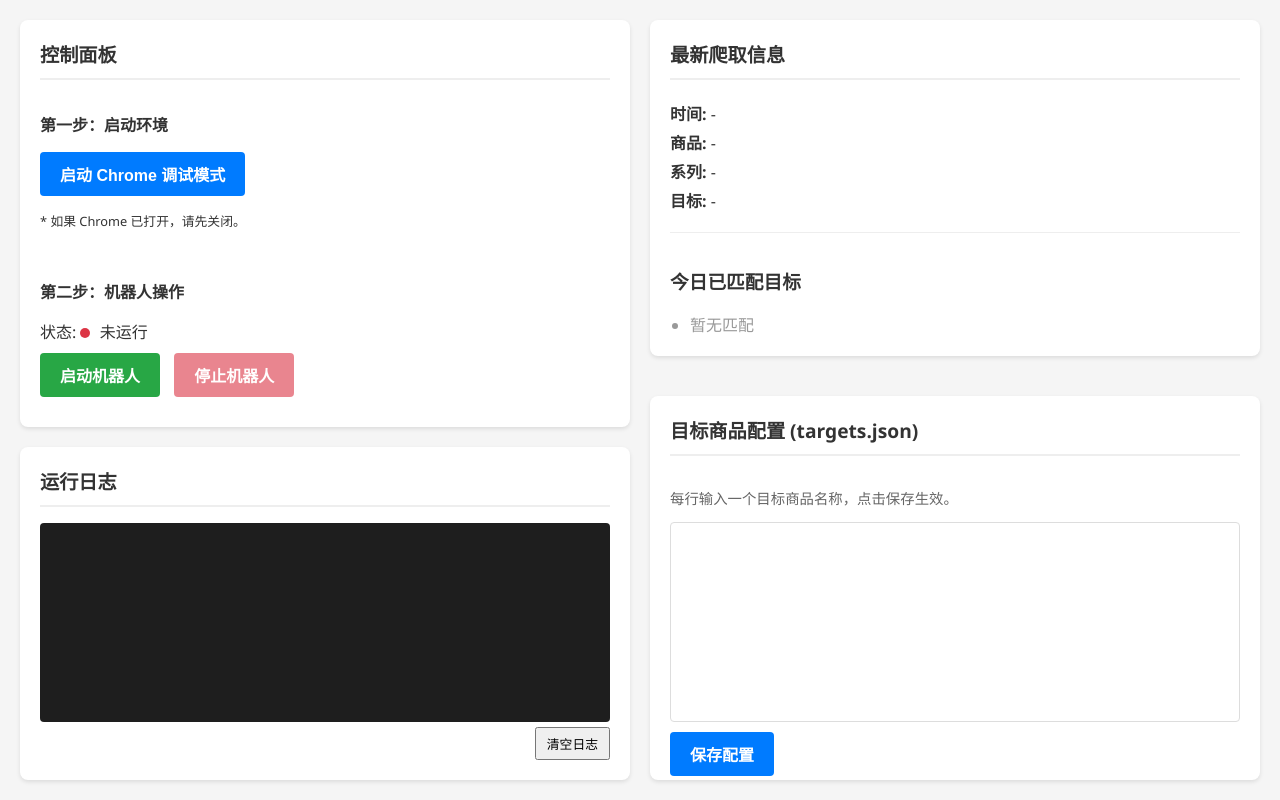
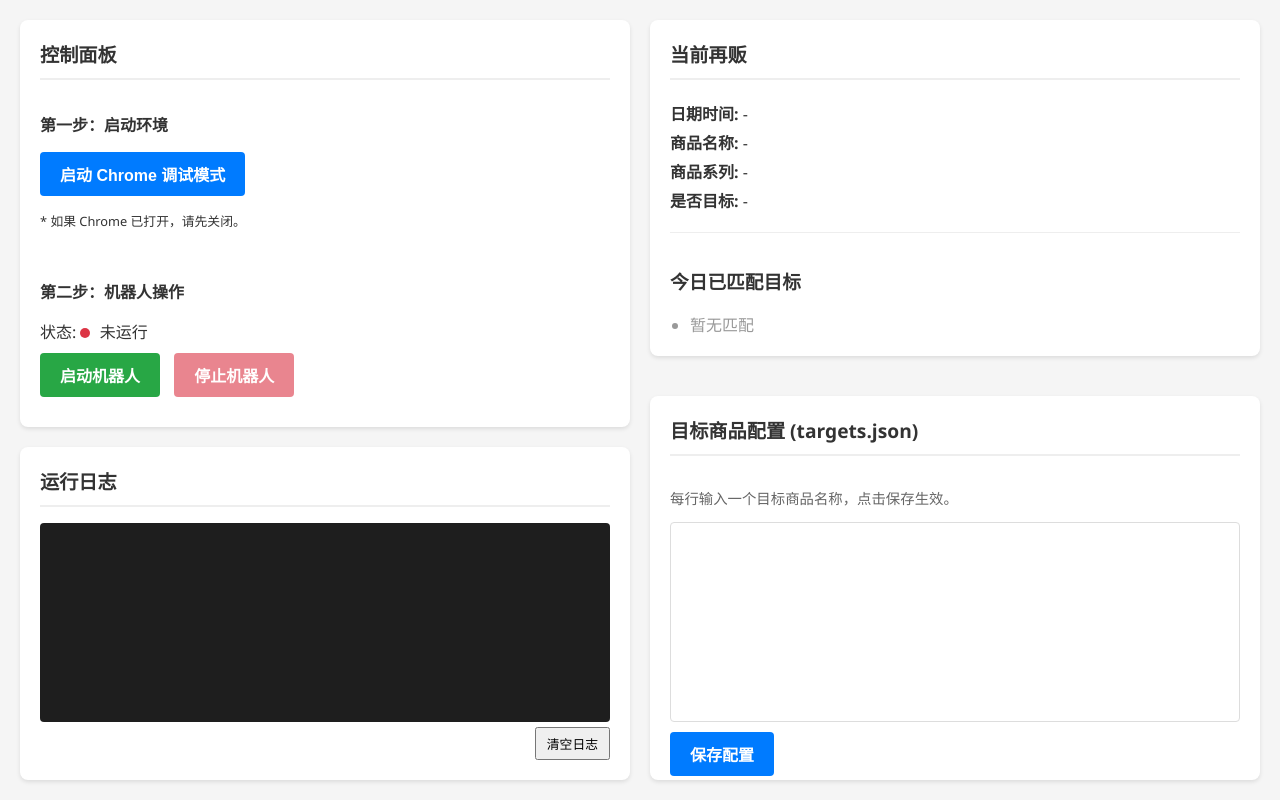
Before and after one commit to wuwenbinoO/ZhuLiDi_JS, a website: page public/index.html in a window 1280 px wide. Drawn offline with nearby package versions, Linux system fonts and the light colour scheme; no server answers.

Commit message:
style: Update web UI labels and date format

```diff
--- a/login_bot.js
+++ b/login_bot.js
@@ -206,7 +206,7 @@ async function runScrapeTask(page) {
             // --- 发送结构化数据 ---
             const logData = {
                 type: 'scraped_item',
-                date: new Date().toLocaleString(),
+                date: new Date().toLocaleString('zh-CN', { hour12: false }),
                 caption: p.caption,
                 title: p.title,
                 is_target: targets.includes(p.title)
--- a/public/index.html
+++ b/public/index.html
@@ -152,12 +152,12 @@
 
     <div class="right-panel">
         <div class="card" style="margin-bottom: 20px; flex: 0 0 auto;">
-            <h2>最新爬取信息</h2>
+            <h2>当前再贩</h2>
             <div id="latest-scrape-info" style="border-bottom: 1px solid #eee; padding-bottom: 15px; margin-bottom: 15px;">
-                <p style="margin: 5px 0;"><strong>时间:</strong> <span id="scrape-time">-</span></p>
-                <p style="margin: 5px 0;"><strong>商品:</strong> <span id="scrape-title">-</span></p>
-                <p style="margin: 5px 0;"><strong>系列:</strong> <span id="scrape-caption">-</span></p>
-                <p style="margin: 5px 0;"><strong>目标:</strong> <span id="scrape-is-target">-</span></p>
+                <p style="margin: 5px 0;"><strong>日期时间:</strong> <span id="scrape-time">-</span></p>
+                <p style="margin: 5px 0;"><strong>商品名称:</strong> <span id="scrape-title">-</span></p>
+                <p style="margin: 5px 0;"><strong>商品系列:</strong> <span id="scrape-caption">-</span></p>
+                <p style="margin: 5px 0;"><strong>是否目标:</strong> <span id="scrape-is-target">-</span></p>
             </div>
             <div>
                 <h3>今日已匹配目标</h3>
```
